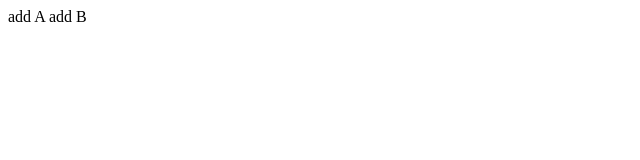
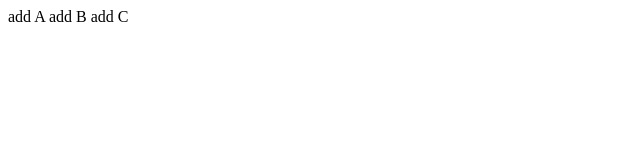
Before and after one commit to Wan41/prioritas_2, a plain HTML site: page index.html in a window 1280 px wide. Shown: the full height of the page, 0-640 px from the left. Drawn offline with Linux system fonts and the light colour scheme.

Commit message:
menambahkan fitur c

```diff
--- a/index.html
+++ b/index.html
@@ -1,4 +1,5 @@
 <html>
     add A
     add B
+    add C
 </html>
```
